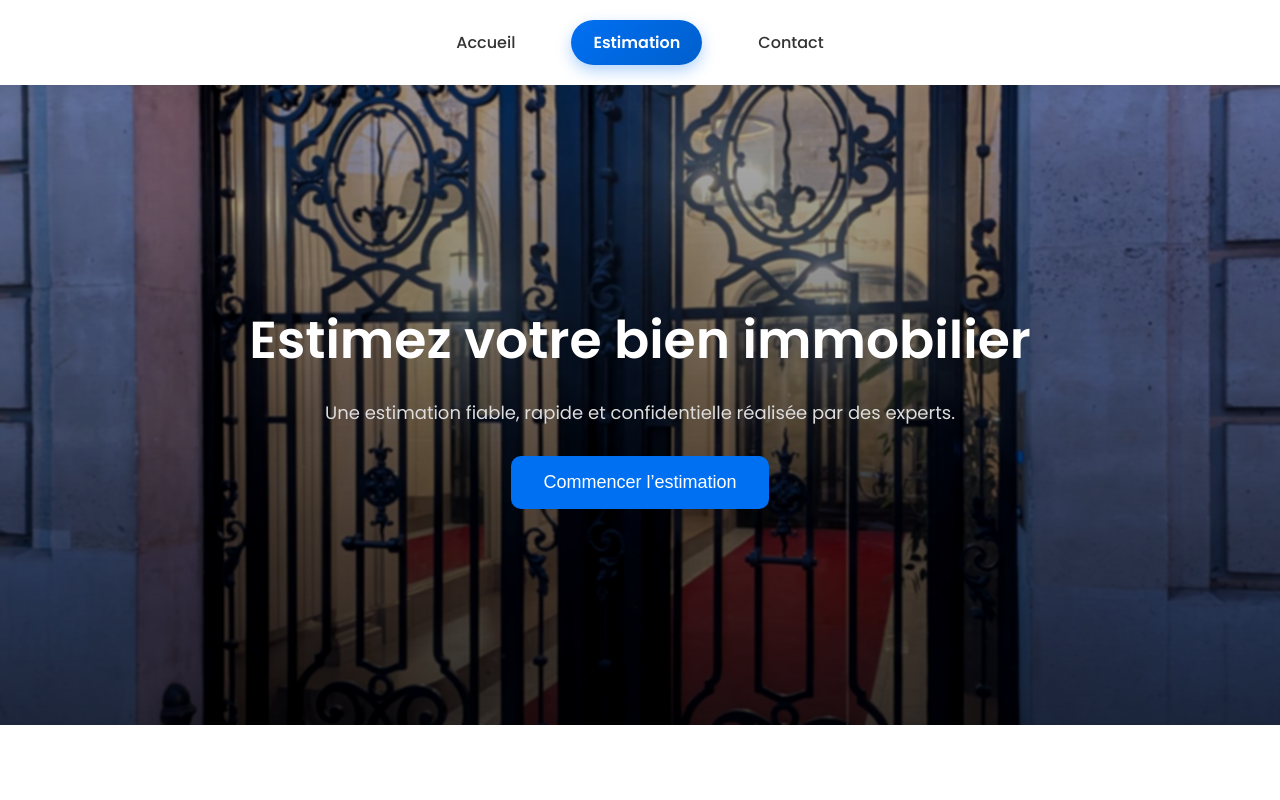
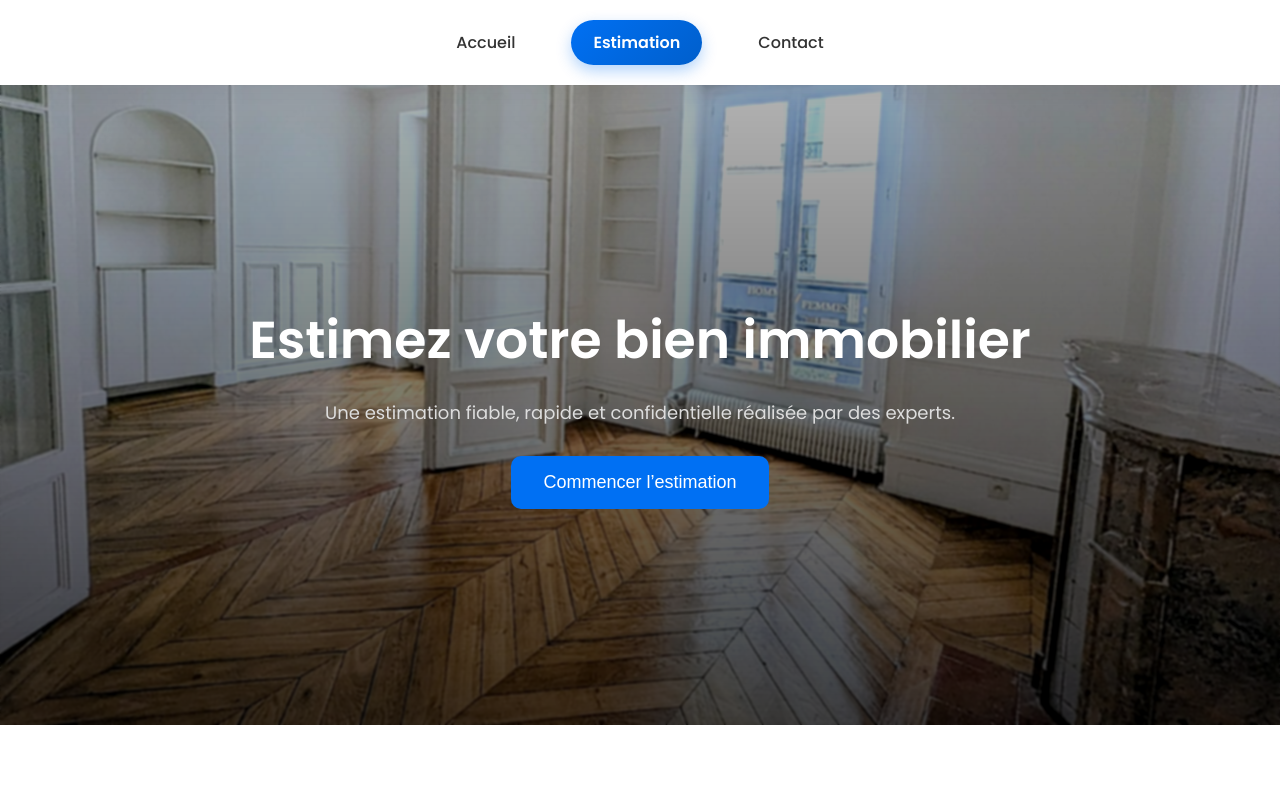
Before and after one commit to Juju-kpi/estimation_immo, a Next.js app: page / in a window 1280 px wide. Shown: the top 800 px of the page. Built offline with nearby package versions, Linux system fonts and the light colour scheme.

Commit message:
Update globals.css

```diff
--- a/app/globals.css
+++ b/app/globals.css
@@ -135,14 +135,18 @@ body {
 
 /* IMAGES CAROUSEL */
 .hero-bg {
+  position: absolute;       /* Important pour empiler les images */
+  inset: 0;                 /* top:0; right:0; bottom:0; left:0; */
   object-fit: cover;
-  image-rendering: auto;
-  backface-visibility: hidden;
-  transform: translateZ(0);
+  object-position: center;
+  opacity: 0;               /* départ invisible */
+  transition: opacity 1s ease-in-out; /* FONDU */
+  z-index: 0;
 }
 
 .hero-bg.active {
-  opacity: 1;
+  opacity: 1;               /* devient visible */
+  z-index: 1;               /* au-dessus des autres images */
 }
 
 /* OVERLAY MODERNE */
```
